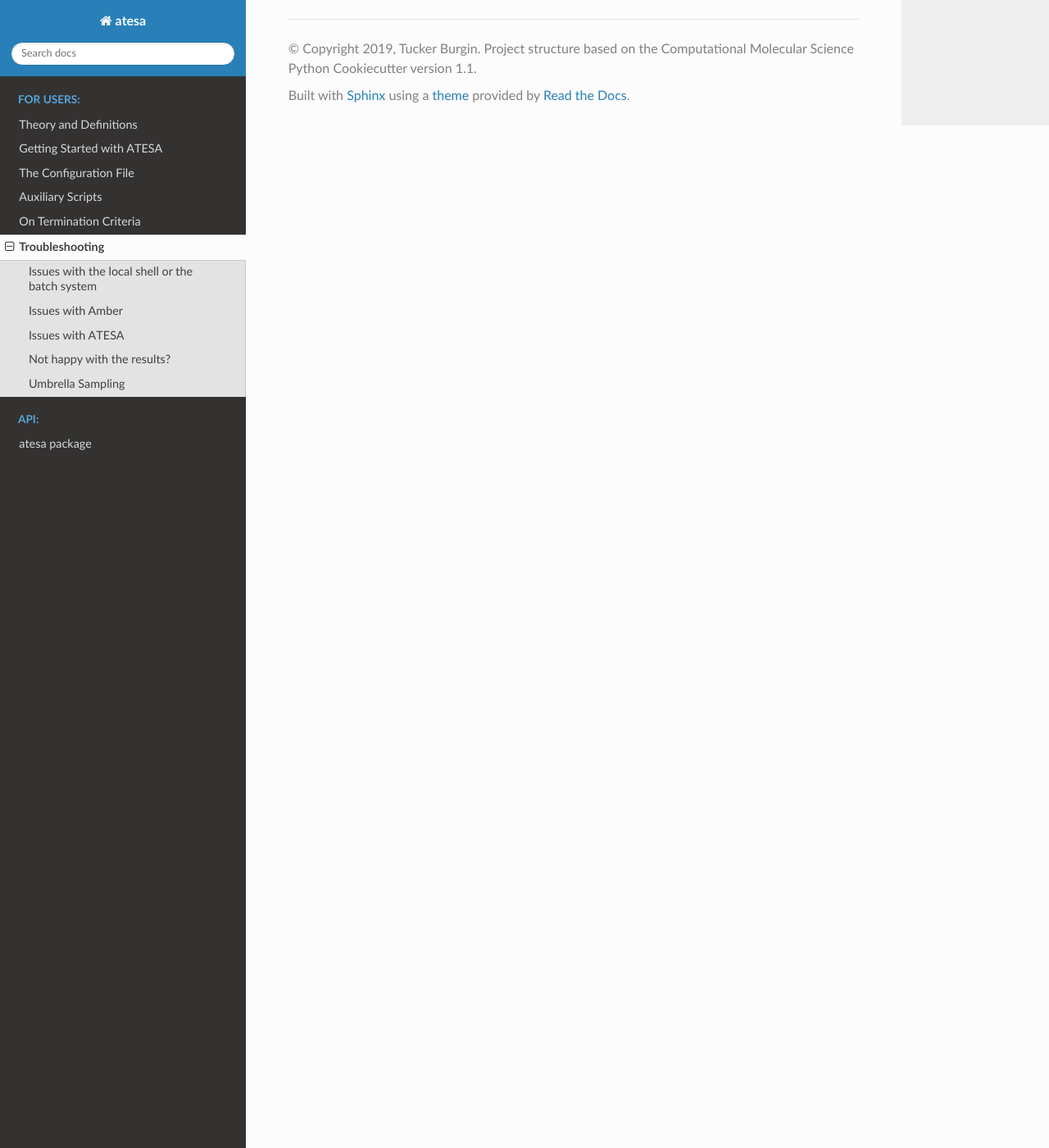
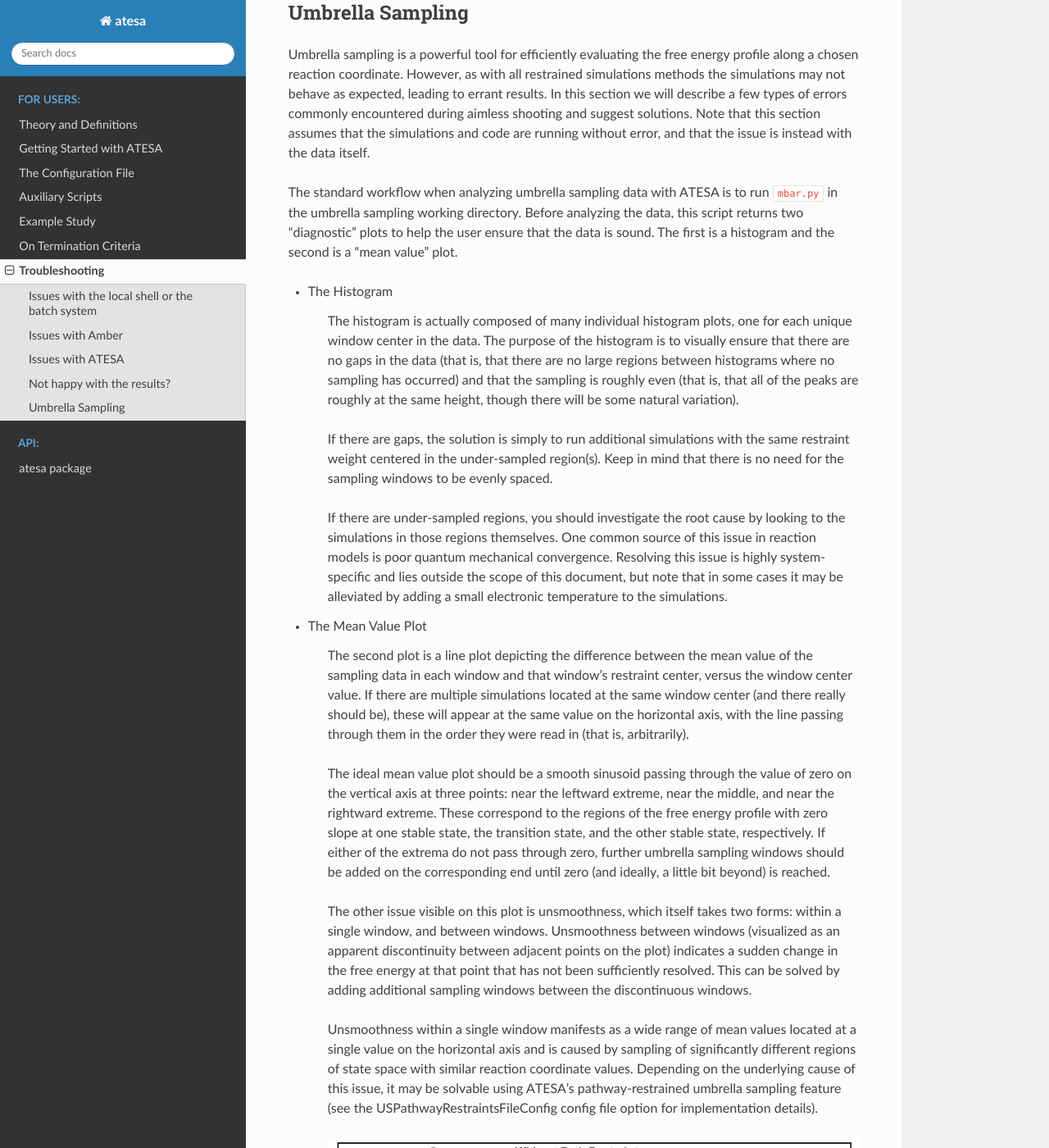
Before and after one commit to team-mayes/atesa, a Sphinx documentation site: the page built from docs/troubleshooting.rst, in a window 1280 px wide and 1400 px high, scrolled down 2808 px. Shown: the whole window at 82% size. Built offline with Sphinx 7.4.7 and the Read the Docs theme 2.0.0, drawn with Linux system fonts in a browser that asks for light colours; pages that are not in the unit, such as notebooks, are missing from menus; the version number could not be read and is left out; some of the changed text lies outside the part shown.

Commit message:
Adds some new sections to documentation (not yet complete) and fixes behavior of umbrella sampling when rc_reduced_cvs = False and when us_pathway_restraints_file (whose name has changed from us_cv_restraints_file) = True but there are no valid restraints for a given window.

```diff
--- a/docs/getting_started.rst
+++ b/docs/getting_started.rst
@@ -84,9 +86,10 @@ Only a "prod" committor analysis input file is required for jobs with job_type "
 
 Only a "prod" umbrella sampling input file is required for jobs with job_type "umbrella_sampling":
 
-* 	**prod**: Umbrella sampling only consists of "prod" steps. As this type of umbrella sampling is built on unique Amber functionality, only Amber is supported. Umbrella sampling simulations are a little different in that the user-supplied input file is used as the foundation for additional data that ATESA appends in new lines at the end. This file can be almost identical to the aimless shooting "prod" file, and the only required setting in the base fire is that "irxncor" is turned on (and that a version of Amber that supports this option is available, of course)::
+* 	**prod**: Umbrella sampling only consists of "prod" steps. As this type of umbrella sampling is built on unique Amber functionality, only Amber is supported. Umbrella sampling simulations are a little different in that the user-supplied input file is used as the foundation for additional data that ATESA appends in new lines at the end. This file can be almost identical to the aimless shooting "prod" file, and the only required settings in the base file are that "nmropt" and "irxncor" are turned on (and that a version of Amber that supports the latter option is available, of course)::
 
 		irxncor=1,		! enable irxncor umbrella sampling
+		nmropt=1,		! enable energy restraints
 
 	In addition, this file should *not* include an "&wt" namelist with type="END", because it's necessary for ATESA to specify this option itself.
 
--- a/docs/index.rst
+++ b/docs/index.rst
@@ -8,7 +8,7 @@ Welcome to ATESA's documentation!
 
 **A**\ imless **T**\ ransition **E**\ nsemble **S**\ ampling and **A**\ nalysis. A flexible and extensible program for automating transition path sampling with aimless shooting.
 
-ATESA automates a particular Transition Path Sampling (TPS) workflow that uses the flexible length aimless shooting algorithm of `Mullen et al. 2015 <https://pubs.acs.org/doi/10.1021/acs.jctc.5b00032>`_ as its main workhorse. It is designed to make a robust TPS workflow available to researchers who are familiar with molecular simulations, but not necessarily with enhanced sampling methods or coding. ATESA interacts directly with a batch system or job manager to dynamically submit, track, and interpret various simulation and analysis jobs based on one or more initial structures provided to it. It employs a variable length approach that periodically checks simulations for commitment to user-defined reactant and product states in order to maximize the acceptance ratio and minimize wasted computational resources.
+ATESA automates a particular Transition Path Sampling (TPS) workflow that uses the flexible length aimless shooting algorithm of `Mullen *et al.* 2015 <https://pubs.acs.org/doi/10.1021/acs.jctc.5b00032>`_ as its main workhorse. It is designed to make a robust TPS workflow available to researchers who are familiar with molecular simulations, but not necessarily with enhanced sampling methods or coding. ATESA interacts directly with a batch system or job manager to dynamically submit, track, and interpret various simulation and analysis jobs based on one or more initial structures provided to it. It employs a variable length approach that periodically checks simulations for commitment to user-defined reactant and product states in order to maximize the acceptance ratio and minimize wasted computational resources.
 
 ATESA contains methods to automate initial transition state guessing, flexible length aimless shooting, intertial likelihood maximization, committor analysis, umbrella sampling, and equilibrium path sampling. In combination, these components constitute a near-complete automation of the workflow between identifying the reaction of interest, and obtaining, validating, and analyzing the energy profile along a *bona fide* reaction coordinate that describes it.
 
@@ -29,6 +29,7 @@ The batch systems and molecular simulations packages currently supported by ATES
    getting_started
    the_config_file
    auxiliary_scripts
+   example_study
    on_termination_criteria
    troubleshooting
 
--- a/docs/troubleshooting.rst
+++ b/docs/troubleshooting.rst
@@ -32,7 +32,11 @@ Issues with ATESA
 
 Errors encountered by ATESA itself will be outputted into the command line in the event that the program has been called directly, or else into the batch output file in the event that it has been called in a batch job. Hopefully, most errors of this type will be self-explanatory. There may, however, be unforeseen errors that are not handled in a useful way. Errors of this sort could have to do with improperly installed dependencies, especially pytraj. One possible troubleshooting option is to retry the job with as many default settings as possible to see if the error persists — if it does not, add on custom settings one-by-one (starting with those you are least confident in) until the culprit is found.
 
-If ATESA outputs an error message that confuses you, especially if it happens very early on in the job, double-check that the simulations that have been run so far (if there are any) appear to have behaved properly.
+If ATESA outputs an error message that confuses you, especially if it happens very early on in the job, double-check that the simulations that have been run so far (if there are any) appear to have behaved properly. For example, the error::
+
+	ValueError: must provie a filename or list of filenames or file pattern
+
+is often the result of a failed simulation, usually because of a systemic issue in the way the model is set up. It may also arise when a necessary file has been errantly deleted.
 
 Although the user is of course permitted under the license to attempt to debug the code themselves (and to use the modified code in whatever manner they see fit), no one finds it easy to read someone else’s code. If you encounter an issue with ATESA that you cannot resolve, I encourage you to raise an issue on `our GitHub page <https://github.com/team-mayes/atesa>`_. And if you encounter an error that you did resolve by modifying the code, please submit a pull request so that everyone can benefit!
 
@@ -43,11 +47,35 @@ One final type of issue is the case where the software has functioned as intende
 
 If acceptance ratios are good but ``lmax.py`` is struggling to identify a strong reaction coordinate (even when including a large number of CVs in the RC), consider resampling your existing simulation files (using the *resample* option) with more candidate values included; it’s possible that you left something important out. Remember that it is impossible to include too many candidate CVs (insofar as the size of the resulting aimless shooting output file is not prohibitive in terms of I/O or the speed of ``lmax.py``), but it is easy to include too few.
 
-If you have good ``lmax.py`` results (an apparently good fit to the committor probability sigmoid) but a poor committor analysis histogram (peaked near forward commitment probabilities of 1, 0, or both) in spite of including an ample number of committor analysis shooting points (100-200 with 10 simulations per point is appropriate), this likely indicates either that you have underfitted or overfitted your reaction coordinate (too few or too many CVs included), or that you have not performed enough sampling with aimless shooting (your sample of shooting points is not representative of the underlying population). If you suspect the latter issue, try setting the information error threshold lower (see :ref:`AimlessShootingSettings`) and resubmitting the aimless shooting job with *restart = True*.
+If you have good ``lmax.py`` results (an apparently good fit to the committor probability sigmoid) but a poor committor analysis histogram (peaked near forward commitment probabilities of 1, 0, or both) in spite of including an ample number of committor analysis shooting points (150-250 with 10-20 simulations per point is appropriate), this likely indicates either that you have underfitted or overfitted your reaction coordinate (too few or too many CVs included), or that you have not performed enough sampling with aimless shooting (your sample of shooting points is not representative of the underlying population). If you suspect the latter issue, try setting the information error threshold lower (see :ref:`AimlessShootingSettings`) and resubmitting the aimless shooting job with *restart = True*.
 
 .. _UmbrellaSamplingTroubleshooting
 
 Umbrella Sampling
 -----------------
 
-[Placeholder]
+Umbrella sampling is a powerful tool for efficiently evaluating the free energy profile along a chosen reaction coordinate. However, as with all restrained simulations methods the simulations may not behave as expected, leading to errant results. In this section we will describe a few types of errors commonly encountered during aimless shooting and suggest solutions. Note that this section assumes that the simulations and code are running without error, and that the issue is instead with the data itself.
+
+The standard workflow when analyzing umbrella sampling data with ATESA is to run ``mbar.py`` in the umbrella sampling working directory. Before analyzing the data, this script returns two "diagnostic" plots to help the user ensure that the data is sound. The first is a histogram and the second is a "mean value" plot.
+
+* The Histogram
+
+	The histogram is actually composed of many individual histogram plots, one for each unique window center in the data. The purpose of the histogram is to visually ensure that there are no gaps in the data (that is, that there are no large regions between histograms where no sampling has occurred) and that the sampling is roughly even (that is, that all of the peaks are roughly at the same height, though there will be some natural variation).
+
+	If there are gaps, the solution is simply to run additional simulations with the same restraint weight centered in the under-sampled region(s). Keep in mind that there is no need for the sampling windows to be evenly spaced.
+
+	If there are under-sampled regions, you should investigate the root cause by looking to the simulations in those regions themselves. One common source of this issue in reaction models is poor quantum mechanical convergence. Resolving this issue is highly system-specific and lies outside the scope of this document, but note that in some cases it may be alleviated by adding a small electronic temperature to the simulations.
+
+* The Mean Value Plot
+
+	The second plot is a line plot depicting the difference between the mean value of the sampling data in each window and that window's restraint center, versus the window center value. If there are multiple simulations located at the same window center (and there really should be), these will appear at the same value on the horizontal axis, with the line passing through them in the order they were read in (that is, arbitrarily).
+
+	The ideal mean value plot should be a smooth sinusoid passing through the value of zero on the vertical axis at three points: near the leftward extreme, near the middle, and near the rightward extreme. These correspond to the regions of the free energy profile with zero slope at one stable state, the transition state, and the other stable state, respectively. If either of the extrema do not pass through zero, further umbrella sampling windows should be added on the corresponding end until zero (and ideally, a little bit beyond) is reached.
+
+	The other issue visible on this plot is unsmoothness, which itself takes two forms: within a single window, and between windows. Unsmoothness between windows (visualized as an apparent discontinuity between adjacent points on the plot) indicates a sudden change in the free energy at that point that has not been sufficiently resolved. This can be solved by adding additional sampling windows between the discontinuous windows.
+
+	Unsmoothness within a single window manifests as a wide range of mean values located at a single value on the horizontal axis and is caused by sampling of significantly different regions of state space with similar reaction coordinate values. Depending on the underlying cause of this issue, it may be solvable using ATESA's pathway-restrained umbrella sampling feature (see the :ref:`USPathwayRestraintsFileConfig` config file option for implementation details).
+
+	.. figure:: _images/pathway_restrained.png
+
+	An example of the sort of error that can necessitate pathway-restrained umbrella sampling. (a) Two energetically distinct structures with identical reaction coordinate values for the example system (see :ref:`ExampleStudy`). This is the sort of error that causes unsmoothness within a single window. (b) Examples of mean value plots and (inset) resulting free energy profiles with theoretical transition state energy in orange. The mean value plot on the left is unsmooth, but application of pathway restraints results in the much-improved plot on the right.
```
Also changed, not shown: other parts of docs/getting_started.rst (+2 -0 lines), docs/example_study.rst (added, +36 -0 lines), docs/the_config_file.rst (+5 -3 lines), docs/_images/pathway_restrained.png (added), docs/_images/reaction_pathway.png (added), 3 other files.
